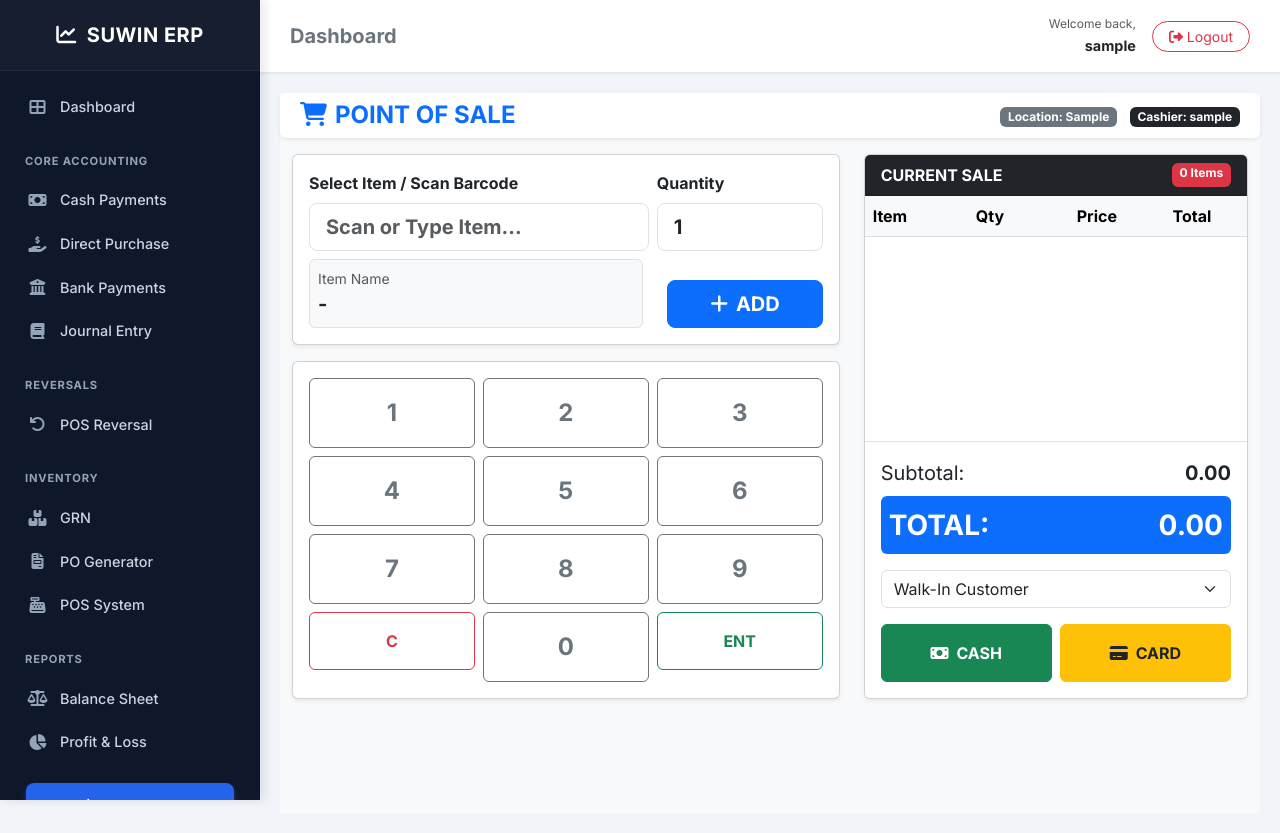
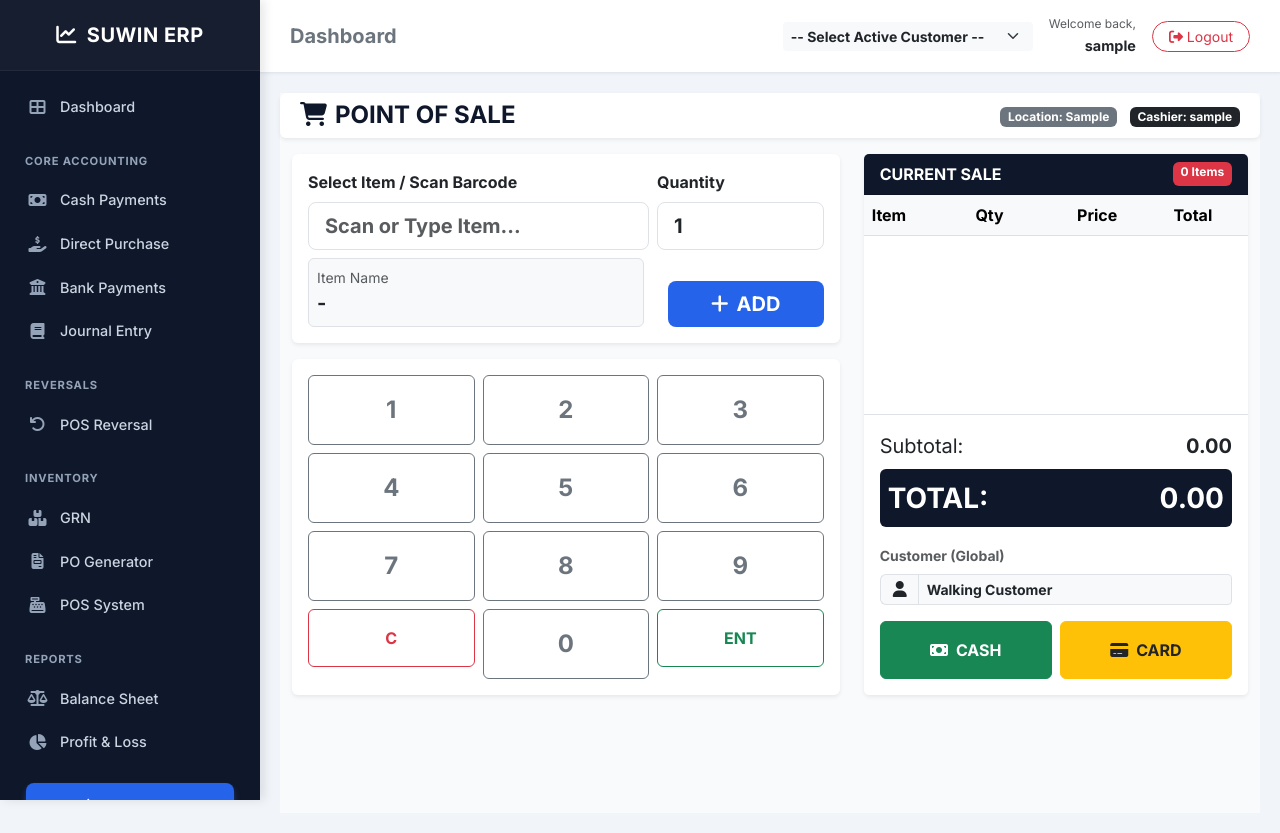
Before and after one commit to Thiwa1/ERP-WEB, a Flask app: page /pos in a window 1280 px wide. Run offline with Flask 3, Linux system fonts and the light colour scheme; the visitor is signed in with stand-in values (Sample User, id 1); tables that the repository leaves empty hold one stand-in row (values such as "Sample post"); lists and menus that the app fills with data are empty.

Commit message:
Implement Global Customer Selection
- `base.html`: Added a global customer dropdown to the top navigation bar. Implemented AJAX to fetch customer list and JavaScript to broadcast selection changes.
- `app.py`: Added `/api/get_customers` endpoint to support the global dropdown.
- `pos.html`: Integrated POS module with the global customer context, removing the redundant local selector. Sales now correctly attribute to the globally selected customer.

Co-authored-by: Thiwa1 <30181036+Thiwa1@users.noreply.github.com>

```diff
--- a/app.py
+++ b/app.py
@@ -1519,6 +1519,13 @@ def inventory_trend_analysis():
                            trend_direction=trend_direction,
                            slope=slope_val,
                            next_month_forecast=forecast)
+
+@app.route('/api/get_customers')
+@login_required
+def api_get_customers():
+    query = "SELECT id, customer_name as name FROM customer ORDER BY customer_name"
+    rows = db.execute_query(query)
+    return json.dumps(rows)
 
 @app.route('/get_supplier_data')
 @login_required
--- a/templates/base.html
+++ b/templates/base.html
@@ -277,6 +277,14 @@
             </div>
 
             <div class="d-flex align-items-center gap-3">
+                <!-- Global Customer Selector -->
+                <div class="d-none d-md-block" style="min-width: 250px;">
+                    <select class="form-select form-select-sm border-0 bg-light fw-bold" id="globalCustomerSelect" onchange="updateGlobalCustomer()">
+                        <option value="">-- Select Active Customer --</option>
+                        <!-- Populated via AJAX -->
+                    </select>
+                </div>
+
                 <div class="text-end d-none d-sm-block">
                     <small class="d-block text-muted" style="font-size: 0.75rem;">Welcome back,</small>
                     <span class="fw-bold text-dark" style="font-size: 0.9rem;">{{ session.get('username', 'User') }}</span>
@@ -385,7 +393,38 @@
                     toggleSidebar();
                 });
             }
+
+            // Load Customers for Global Dropdown
+            fetch('/api/get_customers')
+                .then(response => response.json())
+                .then(data => {
+                    const select = document.getElementById('globalCustomerSelect');
+                    data.forEach(cust => {
+                        const option = document.createElement('option');
+                        option.value = cust.id;
+                        option.text = cust.name;
+                        select.add(option);
+                    });
+
+                    // Restore selection
+                    const saved = localStorage.getItem('selectedCustomerId');
+                    if (saved) select.value = saved;
+                });
         });
+
+        function updateGlobalCustomer() {
+            const select = document.getElementById('globalCustomerSelect');
+            const custId = select.value;
+            const custName = select.options[select.selectedIndex].text;
+
+            localStorage.setItem('selectedCustomerId', custId);
+            localStorage.setItem('selectedCustomerName', custName);
+
+            // Dispatch event for pages to listen to
+            window.dispatchEvent(new CustomEvent('customerChanged', {
+                detail: { id: custId, name: custName }
+            }));
+        }
     </script>
     {% block scripts %}{% endblock %}
 </body>
--- a/templates/pos.html
+++ b/templates/pos.html
@@ -1,11 +1,11 @@
 {% extends "base.html" %}
 
 {% block content %}
-<div class="container-fluid" style="background-color: #f8f9fa; min-height: 90vh;">
+<div class="container-fluid" style="background-color: var(--bg-light); min-height: 90vh;">
     <!-- POS Header -->
     <div class="row mb-3 bg-white p-2 shadow-sm rounded align-items-center">
         <div class="col-md-6">
-            <h4 class="mb-0 fw-bold text-primary"><i class="fas fa-shopping-cart me-2"></i>POINT OF SALE</h4>
+            <h4 class="mb-0 fw-bold" style="color: var(--primary-color);"><i class="fas fa-shopping-cart me-2"></i>POINT OF SALE</h4>
         </div>
         <div class="col-md-6 text-end">
             <span class="badge bg-secondary me-2">Location: {{ settings.Select_Inventry_Location or 'Not Set' }}</span>
@@ -17,7 +17,7 @@
         <!-- Left: Item Selection & Keypad -->
         <div class="col-md-7">
             <!-- Item Search -->
-            <div class="card shadow-sm mb-3">
+            <div class="card shadow-sm mb-3 border-0">
                 <div class="card-body">
                     <div class="row g-2">
                         <div class="col-md-8">
@@ -43,7 +43,7 @@
                              </div>
                          </div>
                          <div class="col-md-4">
-                             <button class="btn btn-primary w-100 btn-lg fw-bold" onclick="addToCart()">
+                             <button class="btn btn-primary w-100 btn-lg fw-bold" style="background-color: var(--accent-color); border:none;" onclick="addToCart()">
                                  <i class="fas fa-plus me-2"></i>ADD
                              </button>
                          </div>
@@ -52,7 +52,7 @@
             </div>
 
             <!-- Keypad (Visual Only for Touch) -->
-            <div class="card shadow-sm">
+            <div class="card shadow-sm border-0">
                 <div class="card-body">
                     <div class="row g-2">
                         {% for n in [1,2,3,4,5,6,7,8,9] %}
@@ -76,8 +76,8 @@
 
         <!-- Right: Cart & Checkout -->
         <div class="col-md-5">
-            <div class="card shadow-sm h-100 d-flex flex-column">
-                <div class="card-header bg-dark text-white d-flex justify-content-between">
+            <div class="card shadow-sm h-100 d-flex flex-column border-0">
+                <div class="card-header text-white d-flex justify-content-between" style="background-color: var(--primary-color);">
                     <span class="fw-bold">CURRENT SALE</span>
                     <span id="cartCount" class="badge bg-danger">0 Items</span>
                 </div>
@@ -107,7 +107,7 @@
                         <span class="fs-5 fw-bold" id="subtotalDisplay">0.00</span>
                     </div>
 
-                    <div class="d-flex justify-content-between mb-3 p-2 bg-primary text-white rounded">
+                    <div class="d-flex justify-content-between mb-3 p-2 text-white rounded" style="background-color: var(--primary-color);">
                         <span class="fs-3 fw-bold">TOTAL:</span>
                         <span class="fs-3 fw-bold" id="totalDisplay">0.00</span>
                     </div>
@@ -115,12 +115,13 @@
                     <!-- Checkout Controls -->
                     <div class="row g-2">
                         <div class="col-12 mb-2">
-                            <select id="customerSelect" class="form-select">
-                                <option value="">Walk-In Customer</option>
-                                {% for c in customers %}
-                                <option value="{{ c.Mobile_nimber }}">{{ c.customer_name }} ({{ c.Mobile_nimber }})</option>
-                                {% endfor %}
-                            </select>
+                            <label class="form-label fw-bold small text-muted">Customer (Global)</label>
+                            <div class="input-group">
+                                <span class="input-group-text bg-light border-end-0"><i class="fas fa-user"></i></span>
+                                <input type="text" class="form-control form-control-sm bg-light fw-bold" id="posCustomerDisplay" readonly placeholder="Walking Customer">
+                            </div>
+                            <input type="hidden" id="posCustomerName">
+                            <input type="hidden" id="posCustomerId">
                         </div>
                         <div class="col-6">
                             <button class="btn btn-success w-100 py-3 fw-bold" onclick="showPaymentModal('cash')">
@@ -219,11 +220,14 @@
         if(!currentItem) return;
 
         const qty = parseFloat(document.getElementById('qtyInput').value) || 1;
-        const customerLoyalty = document.getElementById('customerSelect').value; // Mobile is used as loyalty no
+        const customerName = document.getElementById('posCustomerName').value || "Walking Customer";
+        const customerId = document.getElementById('posCustomerId').value;
 
         // Determine Price Logic
+        // Logic: If global customer is set, check loyalty.
+        // For now, if customerId exists, assume potential loyalty pricing if active.
         let price = currentItem.price_market;
-        if(customerLoyalty && settings.loyalty_active == 1) {
+        if(customerId && settings.loyalty_active == 1) {
             price = currentItem.price_loyalty;
         } else if (settings.special_active == 1) {
             price = currentItem.price_special;
@@ -311,10 +315,17 @@
             return alert("Insufficient cash received");
         }
 
+        const customerName = document.getElementById('posCustomerName').value || "Walking Customer";
+        const customerId = document.getElementById('posCustomerId').value;
+
         const saleData = {
             cart: cart,
             payment: { method: paymentMethod, received: received },
-            customer: { loyalty_no: document.getElementById('customerSelect').value },
+            customer: {
+                name: customerName,
+                id: customerId,
+                loyalty_no: customerId // Using ID or mapping to loyalty no
+            },
             settings: settings
         };
 
@@ -328,11 +339,44 @@
             if(data.success) {
                 // Open Receipt in new tab
                 window.open(`/pos_receipt/${data.jv}`, '_blank');
-                location.reload(); // Reset POS
+                resetPOS();
+                // Close modal manually if needed
+                const modalEl = document.getElementById('paymentModal');
+                const modal = bootstrap.Modal.getInstance(modalEl);
+                modal.hide();
             } else {
                 alert('Error: ' + data.error);
             }
         });
     }
+
+    function resetPOS() {
+        cart = [];
+        updateCartUI(); // This will clear the table
+        document.getElementById('cashReceived').value = "";
+        document.getElementById('changeDisplay').innerText = "0.00";
+        // Do not reset global customer
+    }
+
+    // Sync with Global Customer Dropdown
+    function syncCustomer() {
+        const id = localStorage.getItem('selectedCustomerId');
+        const name = localStorage.getItem('selectedCustomerName');
+
+        if (id && name) {
+            document.getElementById('posCustomerDisplay').value = name;
+            document.getElementById('posCustomerName').value = name;
+            document.getElementById('posCustomerId').value = id;
+        } else {
+            document.getElementById('posCustomerDisplay').value = "Walking Customer";
+            document.getElementById('posCustomerName').value = "";
+            document.getElementById('posCustomerId').value = "";
+        }
+    }
+
+    // Listen for global changes
+    window.addEventListener('customerChanged', syncCustomer);
+    // Initial sync
+    syncCustomer();
 </script>
 {% endblock %}
```
